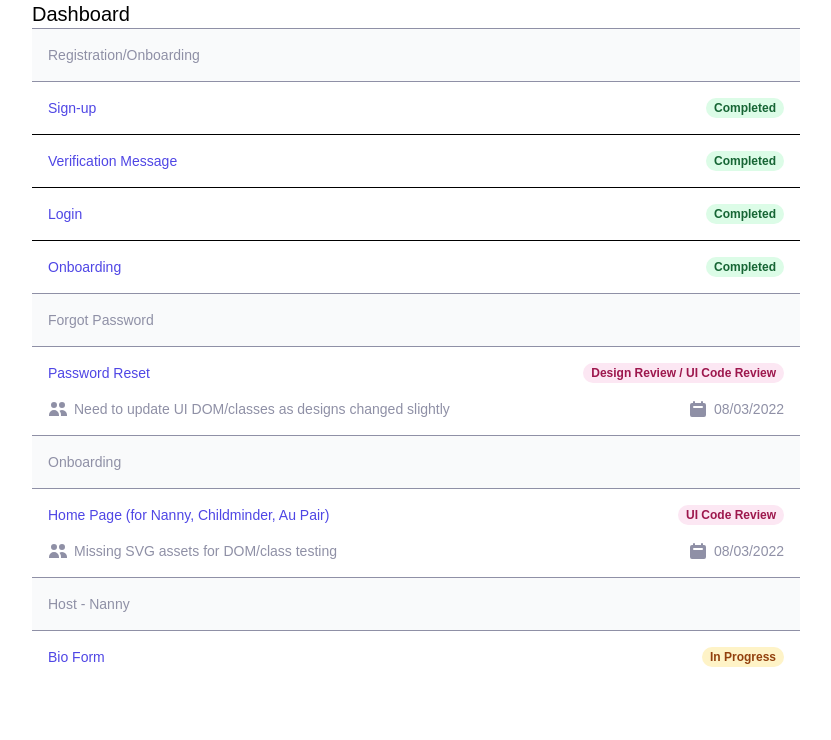
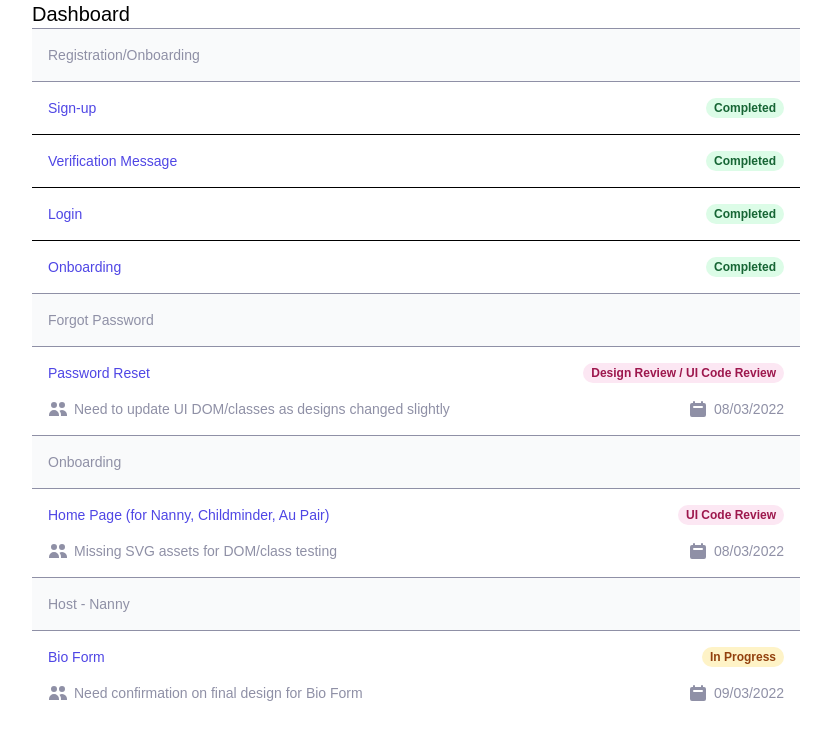
Before and after one commit to andres-codigo/nanny-nina, a Vue app: page /dashboard in a window 1280 px wide. Shown: the top 740 px of the page, without its empty margins (224-1055 px from the left). Built offline with nearby package versions, Linux system fonts and the light colour scheme.

Commit message:
[vue] Note added to dashboard > bio form as reminded

```diff
--- a/src/pages/_dashboard/Dashboard.vue
+++ b/src/pages/_dashboard/Dashboard.vue
@@ -39,7 +39,7 @@ import ListItem from '../../components/_dashboard/ListItem.vue'
 						<h3>Host - Nanny</h3>
 					</div>
 					<ul role="list" class="relative z-0 divide-y divide-gray-200">
-						<ListItem routerLinkPath="/host-nanny" title="Bio Form" textColor="text-indigo-600" textBadge="In Progress" textColorBadge="text-amber-800" backgroundColorBadge="bg-amber-100 " />
+						<ListItem :hide="false" notes="Need confirmation on final design for Bio Form " date="09/03/2022" routerLinkPath="/host-nanny" title="Bio Form" textColor="text-indigo-600" textBadge="In Progress" textColorBadge="text-amber-800" backgroundColorBadge="bg-amber-100 " />
 					</ul>
 				</div>
 			</nav>
```
